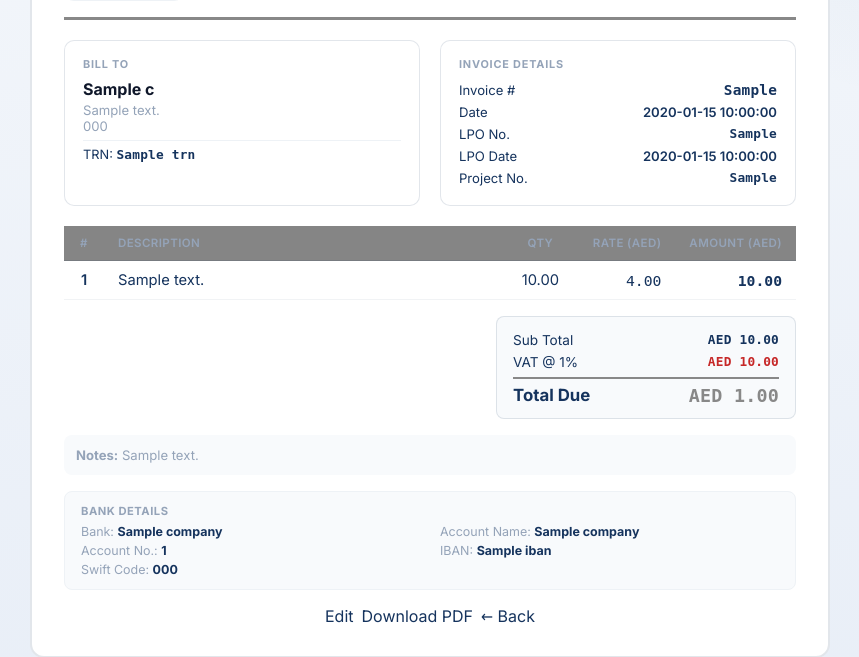
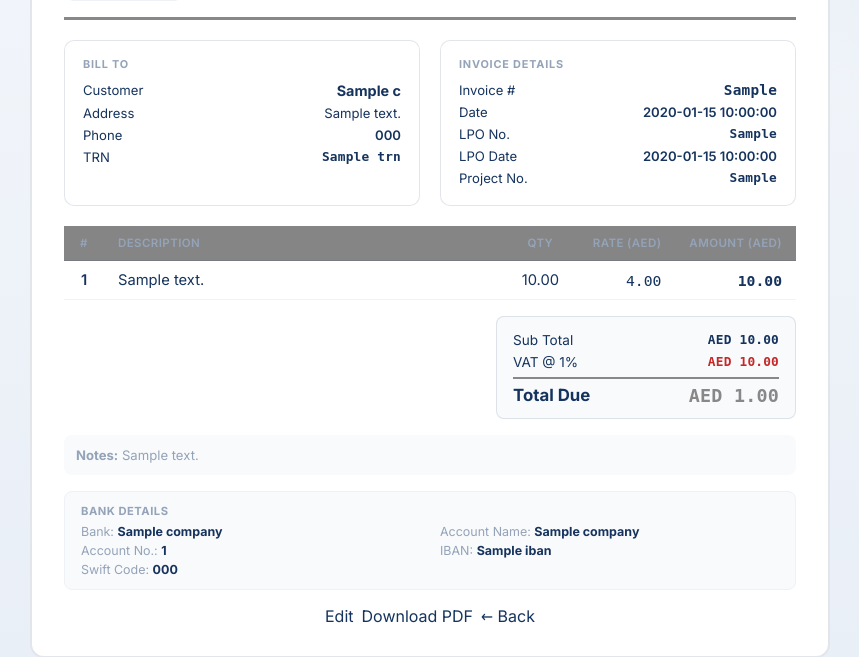
Before and after one commit to viki863-star/current-link-payroll, a Python web app: template app/customer/templates/customer/invoice_view.html in a window 1280 px wide. Shown: the part 251-908 px from the top of the page, without its empty margins (335-1194 px from the left). Run offline with Jinja, Linux system fonts and the light colour scheme; the template is opened without the code that fills it: most values are stand-ins (such as "Sample title", 1, 10 or a date in 2020).

Commit message:
fix: BILL TO and INVOICE INFO label-value alignment, TRN as proper row

```diff
--- a/app/customer/templates/customer/invoice_view.html
+++ b/app/customer/templates/customer/invoice_view.html
@@ -54,18 +54,18 @@
     <div class="inv-info-grid" style="gap:20px">
         <div class="inv-info-card" style="background:var(--surface);border:1px solid var(--line);padding:16px 18px">
             <h4 style="font-size:0.68rem;color:var(--muted);text-transform:uppercase;letter-spacing:0.8px;margin-bottom:8px;">Bill To</h4>
-            <div style="font-weight:700;font-size:1rem;color:var(--text)">{{ c.customer_name }}</div>
-            {% if c.address %}<div style="font-size:0.82rem;color:var(--muted);margin-top:3px">{{ c.address }}</div>{% endif %}
-            {% if c.phone %}<div style="font-size:0.82rem;color:var(--muted)">{{ c.phone }}</div>{% endif %}
-            {% if c.trn %}<div style="font-size:0.8rem;margin-top:6px;padding-top:6px;border-top:1px solid #eef2f6">TRN: <span class="mono" style="font-weight:600">{{ c.trn }}</span></div>{% endif %}
+            <div class="row" style="padding:3px 0"><span>Customer</span><span style="font-weight:700;font-size:0.9rem;text-align:right;max-width:60%">{{ c.customer_name }}</span></div>
+            {% if c.address %}<div class="row" style="padding:3px 0"><span>Address</span><span style="text-align:right;max-width:60%">{{ c.address }}</span></div>{% endif %}
+            {% if c.phone %}<div class="row" style="padding:3px 0"><span>Phone</span><span style="font-weight:600;text-align:right">{{ c.phone }}</span></div>{% endif %}
+            {% if c.trn %}<div class="row" style="padding:3px 0"><span>TRN</span><span class="mono" style="font-weight:600;text-align:right">{{ c.trn }}</span></div>{% endif %}
         </div>
         <div class="inv-info-card" style="background:var(--surface);border:1px solid var(--line);padding:16px 18px">
             <h4 style="font-size:0.68rem;color:var(--muted);text-transform:uppercase;letter-spacing:0.8px;margin-bottom:8px;">Invoice Details</h4>
-            <div class="row" style="padding:3px 0"><span>Invoice #</span><span class="mono" style="font-weight:700;font-size:0.9rem">{{ inv.invoice_no }}</span></div>
-            <div class="row" style="padding:3px 0"><span>Date</span><span style="font-weight:600">{{ inv.invoice_date }}</span></div>
-            {% if inv.lpo_no %}<div class="row" style="padding:3px 0"><span>LPO No.</span><span class="mono" style="font-weight:600">{{ inv.lpo_no }}</span></div>{% endif %}
-            {% if inv.lpo_date %}<div class="row" style="padding:3px 0"><span>LPO Date</span><span style="font-weight:600">{{ inv.lpo_date }}</span></div>{% endif %}
-            {% if inv.project_no %}<div class="row" style="padding:3px 0"><span>Project No.</span><span class="mono" style="font-weight:600">{{ inv.project_no }}</span></div>{% endif %}
+            <div class="row" style="padding:3px 0"><span>Invoice #</span><span class="mono" style="font-weight:700;font-size:0.9rem;text-align:right">{{ inv.invoice_no }}</span></div>
+            <div class="row" style="padding:3px 0"><span>Date</span><span style="font-weight:600;text-align:right">{{ inv.invoice_date }}</span></div>
+            {% if inv.lpo_no %}<div class="row" style="padding:3px 0"><span>LPO No.</span><span class="mono" style="font-weight:600;text-align:right">{{ inv.lpo_no }}</span></div>{% endif %}
+            {% if inv.lpo_date %}<div class="row" style="padding:3px 0"><span>LPO Date</span><span style="font-weight:600;text-align:right">{{ inv.lpo_date }}</span></div>{% endif %}
+            {% if inv.project_no %}<div class="row" style="padding:3px 0"><span>Project No.</span><span class="mono" style="font-weight:600;text-align:right">{{ inv.project_no }}</span></div>{% endif %}
         </div>
     </div>
 
```
